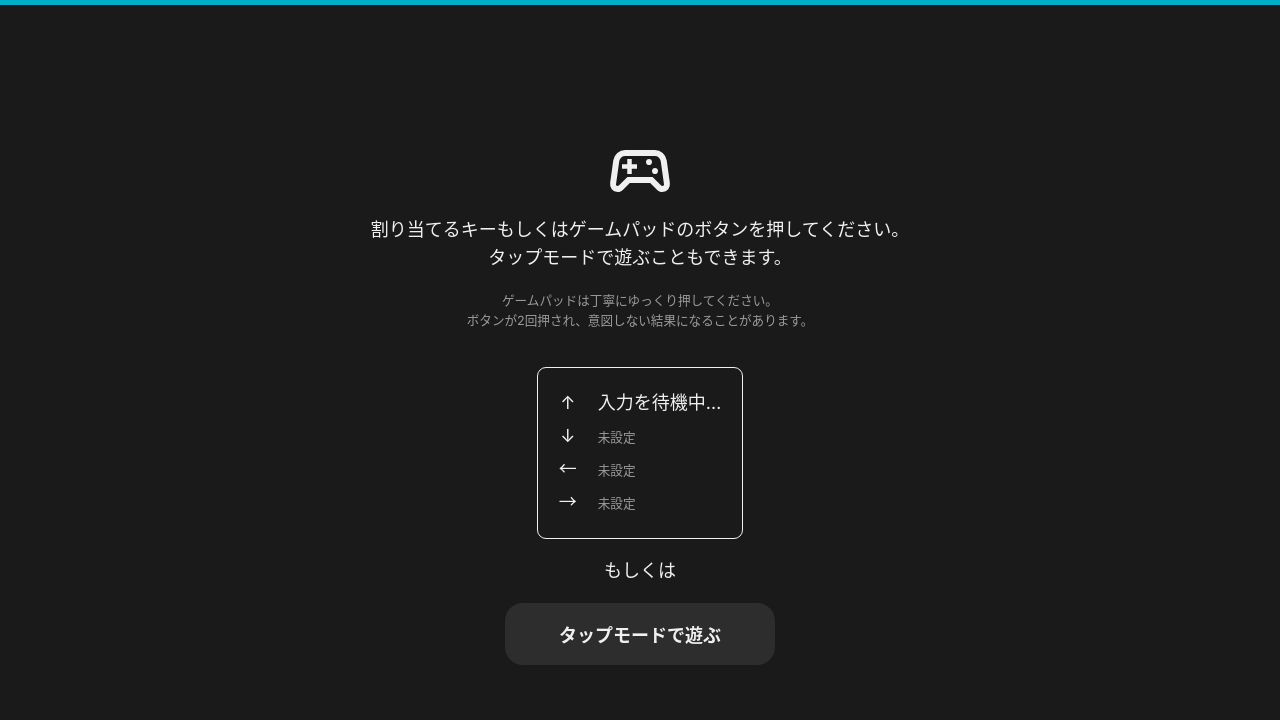
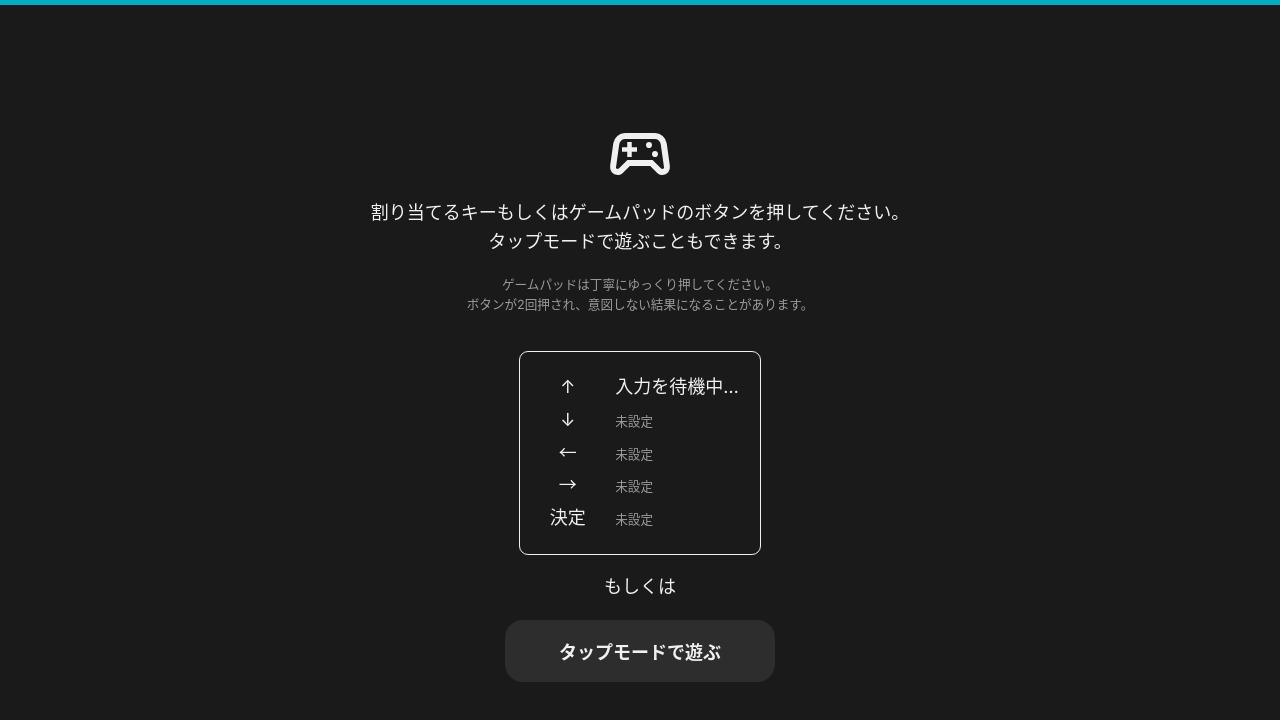
Before and after one commit to 1STEP621/languessr, a Vue app: page / in a window 1280 px wide. Shown: the top 720 px of the page. Built offline with nearby package versions, Linux system fonts and the light colour scheme.

Commit message:
feat: 決定キーを追加

```diff
--- a/src/assets/views/CalibrationView.vue
+++ b/src/assets/views/CalibrationView.vue
@@ -12,6 +12,7 @@ const input = useInputStore();
 const progressBarRef = ref<typeof ProgressBar>();
 const definedKeys = [
   ref<string | null | undefined>(null),
+  ref<string | null | undefined>(undefined),
   ref<string | null | undefined>(undefined),
   ref<string | null | undefined>(undefined),
   ref<string | null | undefined>(undefined)
@@ -38,6 +39,7 @@ onMounted(async () => {
   input.keys.set(definedKeys[1].value!, "down");
   input.keys.set(definedKeys[2].value!, "left");
   input.keys.set(definedKeys[3].value!, "right");
+  input.keys.set(definedKeys[4].value!, "a");
   progressBarRef.value?.startCountdown(3000);
 });
 
@@ -88,6 +90,10 @@ function getKeyNameFromIndex(index: number) {
           <tr>
             <td>→</td>
             <td v-html="getKeyNameFromIndex(3)" />
+          </tr>
+          <tr>
+            <td>決定</td>
+            <td v-html="getKeyNameFromIndex(4)" />
           </tr>
         </tbody>
       </table>
@@ -160,7 +166,7 @@ function getKeyNameFromIndex(index: number) {
   td:first-of-type {
     padding-right: 1em;
 
-    width: 2em;
+    width: 4em;
   }
 
   td:last-of-type {
--- a/src/assets/views/ResultView.vue
+++ b/src/assets/views/ResultView.vue
@@ -37,10 +37,7 @@ onMounted(() => {
 
   setTimeout(() => {
     if (view.state === "result") {
-      input.addEventListener("up", () => restart(), { view: "result" });
-      input.addEventListener("right", () => restart(), { view: "result" });
-      input.addEventListener("down", () => restart(), { view: "result" });
-      input.addEventListener("left", () => restart(), { view: "result" });
+      input.addEventListener("a", () => restart(), { view: "result" });
     }
   }, 1000);
 });
@@ -60,8 +57,7 @@ function restart() {
       <span>ランク</span>
       <span :class="[$style.rank, $style[`rank${rank}`]]">{{ rank }}</span>
     </div>
-    <Button :class="$style.restart" @click="restart">タイトルに戻る</Button>
-    <p>いずれかのキーを押すことでもタイトルに戻れます。</p>
+    <Button :class="$style.restart" @click="restart">決定キーを押してタイトルに戻る</Button>
   </BaseView>
 </template>
 
--- a/src/stores/input.ts
+++ b/src/stores/input.ts
@@ -14,7 +14,7 @@ function withResolvers<T>() {
   };
 }
 
-export type KeyType = "up" | "left" | "right" | "down";
+export type KeyType = "up" | "left" | "right" | "down" | "a";
 
 export const useInputStore = defineStore("input", () => {
   const eventTarget = new EventTarget();
```
